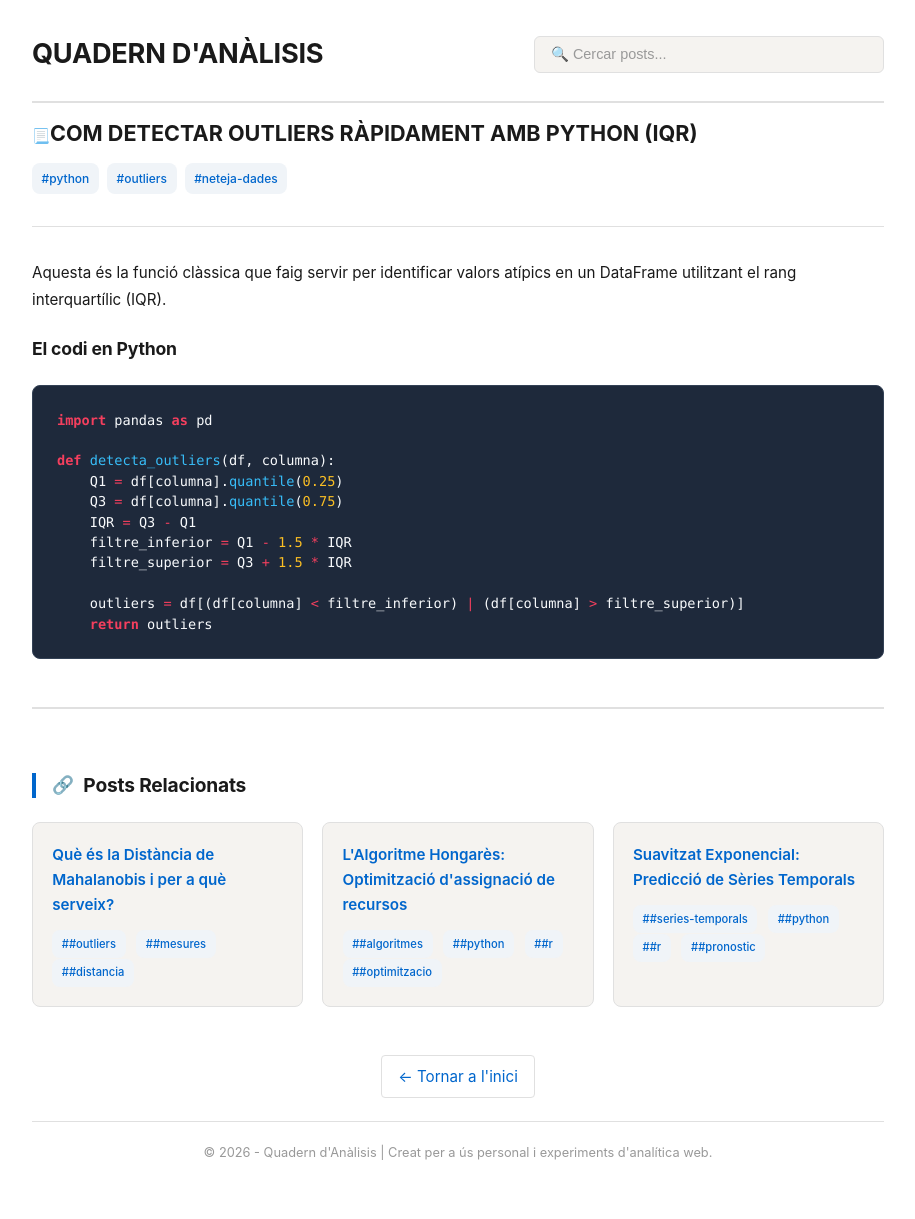
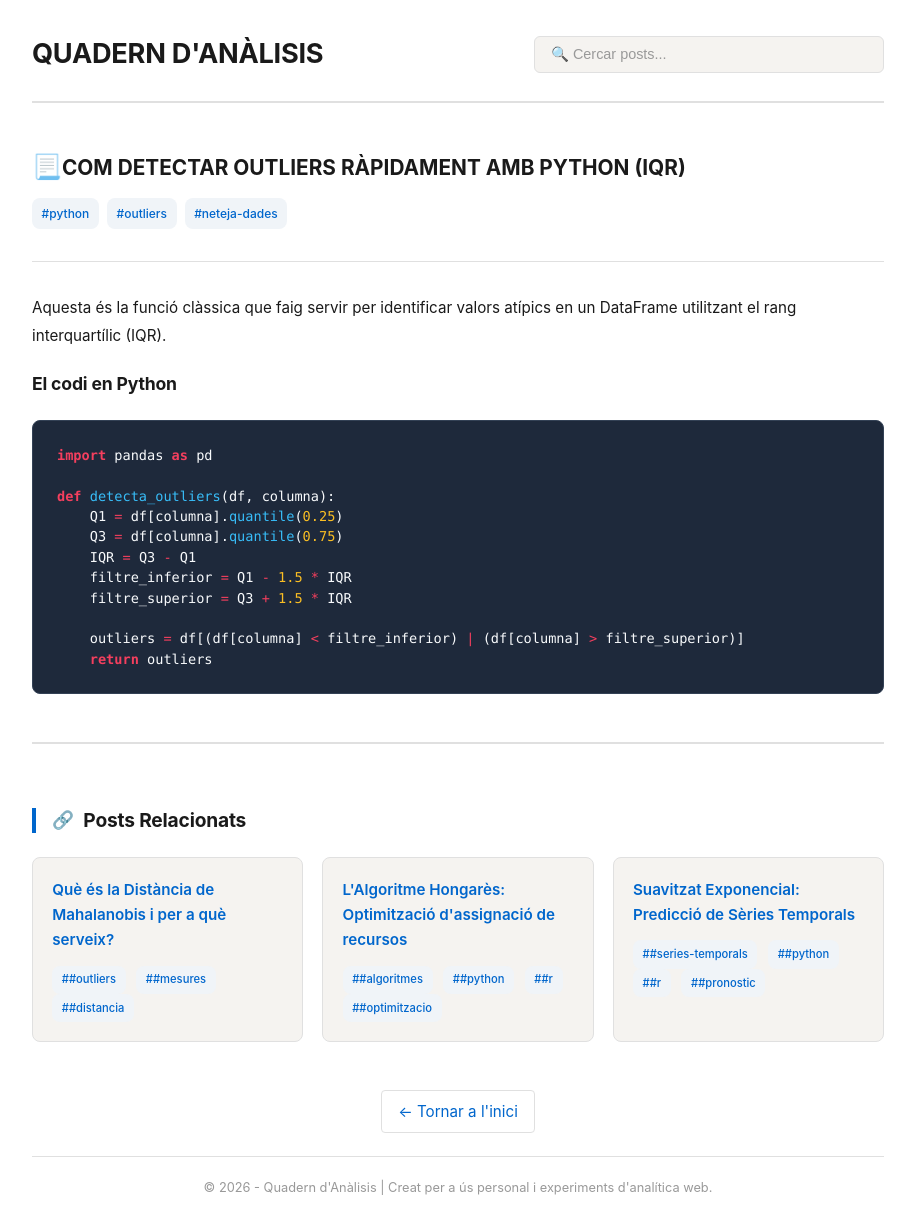
Before and after one commit to alberthr/alberthr.github.io, a Jekyll site: the page built from _posts/2005-06-09-outliers-iqr.md, in a window 1280 px wide. Shown: the whole page, without its empty margins (182-1097 px from the left). Built offline with Jekyll 4.4.1, drawn with Linux system fonts in a browser that asks for light colours; before the commit the page ends 1184 px from its top, so only the background shows below that.

Commit message:
Update style.css

```diff
--- a/assets/css/style.css
+++ b/assets/css/style.css
@@ -135,7 +135,7 @@
 }
 
 h1 {
-  font-size: 1.35rem;
+  font-size: 1.3rem;
   margin-bottom: 1rem;
   margin-top: 0;
   text-transform: uppercase;
@@ -143,7 +143,7 @@
 }
 
 h2 {
-  font-size: 1.35rem;
+  font-size: 1.2rem;
   margin-top: 2rem;
   margin-bottom: 1rem;
   border-left: 4px solid var(--accent-color);
@@ -312,13 +312,13 @@
 }
 
 .post-content h1 {
-  margin-top: 2;
+  margin-top: 2rem;
   margin-bottom: 1rem;
 }
 
 .post-content h1::before {
   content: "📃";
-  font-size: 0.9rem;
+  font-size: 1.5rem;
 }
 
 .post-content p {
```
